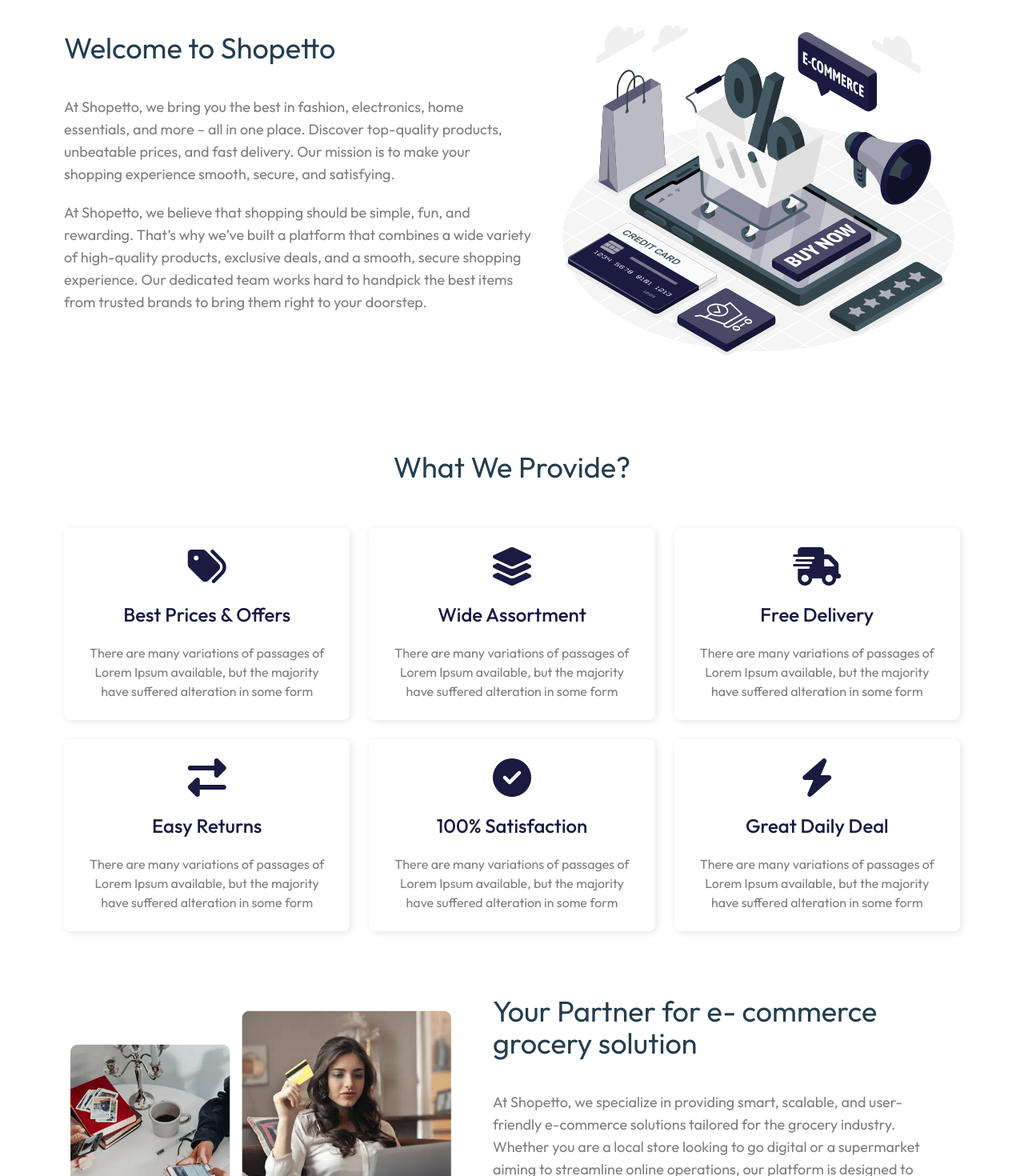
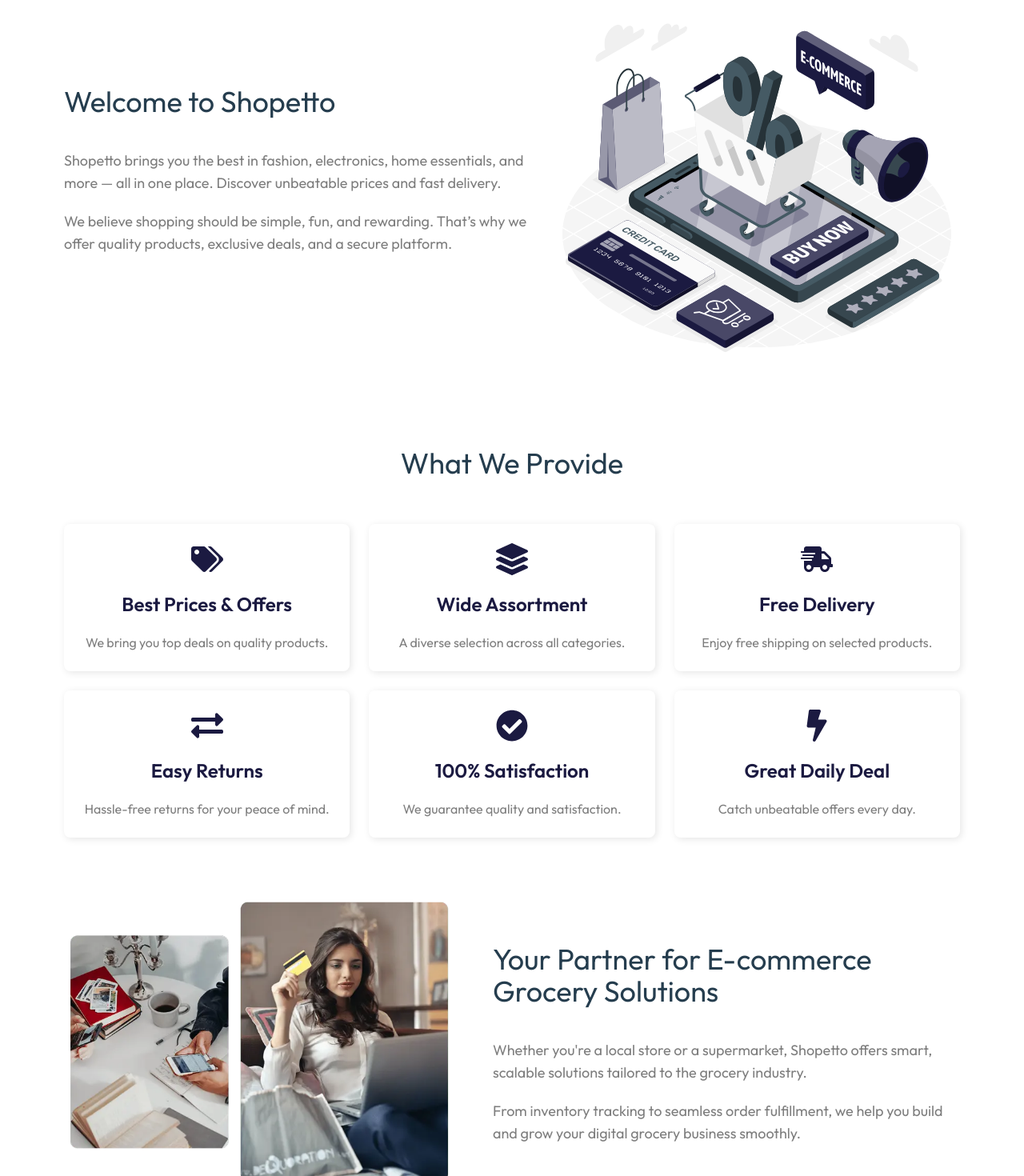
Before and after one commit to omarsabry11/Shopetto, a Next.js app: page /about in a window 1280 px wide. Shown: the part 240-1710 px from the top of the page at 80% size. Built offline with nearby package versions, Linux system fonts and the light colour scheme; sample sign-in values are in the browser's storage.

Commit message:
Optimizing performance of about page and Fixing error at product-details page

```diff
--- a/eslint.config.mjs
+++ b/eslint.config.mjs
@@ -31,7 +31,7 @@
       "@typescript-eslint/explicit-module-boundary-types": "warn",
       "@typescript-eslint/no-unsafe-assignment": "warn",
       "@typescript-eslint/no-unsafe-member-access": "warn",
-      "@typescript-eslint/no-explicit-any": "off",
+      "@typescript-eslint/no-explicit-any": "warn",
     },
   },
 ];
--- a/package.json
+++ b/package.json
@@ -10,6 +10,9 @@
   },
   "dependencies": {
     "@fortawesome/fontawesome-free": "^6.7.2",
+    "@fortawesome/fontawesome-svg-core": "^6.7.2",
+    "@fortawesome/free-solid-svg-icons": "^6.7.2",
+    "@fortawesome/react-fontawesome": "^0.2.2",
     "@tanstack/react-query": "^5.73.3",
     "axios": "^1.8.4",
     "flowbite": "^3.1.2",
@@ -19,6 +22,7 @@
     "next": "15.3.0",
     "react": "^19.0.0",
     "react-dom": "^19.0.0",
+    "react-icons": "^5.5.0",
     "react-slick": "^0.30.3",
     "react-toastify": "^11.0.5",
     "slick-carousel": "^1.8.1",
--- a/src/app/(pages)/about/page.tsx
+++ b/src/app/(pages)/about/page.tsx
@@ -2,139 +2,123 @@
 import { Metadata } from "next";
 import Image from "next/image";
 import React from "react";
+import {
+  FaTags,
+  FaLayerGroup,
+  FaShippingFast,
+  FaExchangeAlt,
+  FaCheckCircle,
+  FaBolt,
+} from "react-icons/fa";
 
 export const metadata: Metadata = {
   title: "About",
-  description: "About page",
+  description: "About Shopetto - Your trusted e-commerce partner",
 };
+
+const iconsClasses = "text-[2.5rem] text-[#1B1A41] mx-auto";
+const features = [
+  {
+    icon: <FaTags className={iconsClasses} />,
+    title: "Best Prices & Offers",
+    desc: "We bring you top deals on quality products.",
+  },
+  {
+    icon: <FaLayerGroup className={iconsClasses} />,
+    title: "Wide Assortment",
+    desc: "A diverse selection across all categories.",
+  },
+  {
+    icon: <FaShippingFast className={iconsClasses} />,
+    title: "Free Delivery",
+    desc: "Enjoy free shipping on selected products.",
+  },
+  {
+    icon: <FaExchangeAlt className={iconsClasses} />,
+    title: "Easy Returns",
+    desc: "Hassle-free returns for your peace of mind.",
+  },
+  {
+    icon: <FaCheckCircle className={iconsClasses} />,
+    title: "100% Satisfaction",
+    desc: "We guarantee quality and satisfaction.",
+  },
+  {
+    icon: <FaBolt className={iconsClasses} />,
+    title: "Great Daily Deal",
+    desc: "Catch unbeatable offers every day.",
+  },
+];
 
 export default function About() {
   return (
     <ProtectRoute>
-      <section className="container mx-auto sm:px-10 px-5 my-16 min-h-[calc(100vh-10rem)]">
-        <div className="flex items-center gap-8 max-lg:flex-col mb-20">
-          <div className=" max-lg:w-full flex-1 ">
+      <section className="container mx-auto px-5 sm:px-10 my-16 min-h-[calc(100vh-10rem)]">
+        <div className="flex items-center gap-8 flex-wrap mb-20">
+          <div className="flex-1 min-w-[300px]">
             <h2 className="main-title">Welcome to Shopetto</h2>
             <p className="text-lg text-[#7E7E7E] mb-5">
-              At Shopetto, we bring you the best in fashion, electronics, home
-              essentials, and more – all in one place. Discover top-quality
-              products, unbeatable prices, and fast delivery. Our mission is to
-              make your shopping experience smooth, secure, and satisfying.
+              Shopetto brings you the best in fashion, electronics, home
+              essentials, and more — all in one place. Discover unbeatable
+              prices and fast delivery.
             </p>
             <p className="text-lg text-[#7E7E7E] mb-8">
-              At Shopetto, we believe that shopping should be simple, fun, and
-              rewarding. That’s why we’ve built a platform that combines a wide
-              variety of high-quality products, exclusive deals, and a smooth,
-              secure shopping experience. Our dedicated team works hard to
-              handpick the best items from trusted brands to bring them right to
-              your doorstep.
+              We believe shopping should be simple, fun, and rewarding. That’s
+              why we offer quality products, exclusive deals, and a secure
+              platform.
             </p>
           </div>
-          <div className="max-xl:hidden w-[45%]">
+          <div className="w-[45%] max-xl:hidden">
             <Image
-              src={"/images/about/Ecommerce2.svg"}
-              className="w-full"
-              alt={"About section image1"}
+              src="/images/about/Ecommerce2.svg"
+              alt="About Shopetto"
               width={500}
               height={500}
+              priority
             />
           </div>
         </div>
+
         <div className="my-14">
-          <h2 className="main-title text-center">What We Provide?</h2>
+          <h2 className="main-title text-center">What We Provide</h2>
           <div className="grid md:grid-cols-2 lg:grid-cols-3 gap-6 mt-14">
-            <div className="text-center  p-6 rounded-lg custom-box-shadow">
-              <i className="fas fa-tags text-[3rem] text-[#1B1A41]"></i>
-              <h3 className="text-title text-2xl text-[#1B1A41] font-[500] my-5">
-                Best Prices & Offers
+            {features.map((feature, index) => (
+              <div
+                key={index}
+                className="text-center p-6 rounded-lg custom-box-shadow"
+              >
+                {feature.icon}
+                <h3 className="text-2xl text-[#1B1A41] font-semibold my-5">
+                  {feature.title}
                 </h3>
-              <p className="text-[#7E7E7E]">
-                There are many variations of passages of Lorem Ipsum available,
-                but the majority have suffered alteration in some form
-              </p>
+                <p className="text-[#7E7E7E]">{feature.desc}</p>
               </div>
-            <div className="text-center  p-6 rounded-lg custom-box-shadow">
-              <i className="fas fa-layer-group text-[3rem] text-[#1B1A41]"></i>
-              <h3 className="text-title text-2xl text-[#1B1A41] font-[500] my-5">
-                Wide Assortment
-              </h3>
-              <p className="text-[#7E7E7E]">
-                There are many variations of passages of Lorem Ipsum available,
-                but the majority have suffered alteration in some form
-              </p>
-            </div>
-            <div className="text-center  p-6 rounded-lg custom-box-shadow">
-              <i className="fas fa-shipping-fast text-[3rem] text-[#1B1A41]"></i>
-              <h3 className="text-title text-2xl text-[#1B1A41] font-[500] my-5">
-                Free Delivery
-              </h3>
-              <p className="text-[#7E7E7E]">
-                There are many variations of passages of Lorem Ipsum available,
-                but the majority have suffered alteration in some form
-              </p>
-            </div>
-            <div className="text-center  p-6 rounded-lg custom-box-shadow">
-              <i className="fas fa-exchange-alt text-[3rem] text-[#1B1A41]"></i>
-              <h3 className="text-title text-2xl text-[#1B1A41] font-[500] my-5">
-                Easy Returns
-              </h3>
-              <p className="text-[#7E7E7E]">
-                There are many variations of passages of Lorem Ipsum available,
-                but the majority have suffered alteration in some form
-              </p>
-            </div>
-            <div className="text-center  p-6 rounded-lg custom-box-shadow">
-              <i className="fas fa-check-circle text-[3rem] text-[#1B1A41]"></i>
-
-              <h3 className="text-title text-2xl text-[#1B1A41] font-[500] my-5">
-                100% Satisfaction
-              </h3>
-              <p className="text-[#7E7E7E]">
-                There are many variations of passages of Lorem Ipsum available,
-                but the majority have suffered alteration in some form
-              </p>
-            </div>
-            <div className="text-center  p-6 rounded-lg custom-box-shadow">
-              <i className="fas fa-bolt text-[3rem] text-[#1B1A41]"></i>
-              <h3 className="text-title text-2xl text-[#1B1A41] font-[500] my-5">
-                Great Daily Deal
-              </h3>
-              <p className="text-[#7E7E7E]">
-                There are many variations of passages of Lorem Ipsum available,
-                but the majority have suffered alteration in some form
-              </p>
+            ))}
           </div>
         </div>
-        </div>
-        <div className="my-20">
-          <div className="flex items-center gap-8 max-lg:flex-col">
-            <div className="w-[45%] max-lg:w-full">
+
+        <div className="my-20 flex flex-wrap gap-8 items-center">
+          <div className="w-full lg:w-[45%]">
             <Image
-                src={"/images/about/partners.webp"}
-                className="w-full"
-                alt="partners image"
+              src="/images/about/partners.webp"
+              alt="Shopetto partners"
               width={500}
               height={500}
+              loading="lazy"
             />
           </div>
-            <div className="w-1/2 max-lg:w-full">
+          <div className="flex-1">
             <h3 className="main-title">
-                Your Partner for e- commerce grocery solution
+              Your Partner for E-commerce Grocery Solutions
             </h3>
             <p className="text-lg text-[#7E7E7E] mb-5">
-                At Shopetto, we specialize in providing smart, scalable, and
-                user-friendly e-commerce solutions tailored for the grocery
-                industry. Whether you are a local store looking to go digital or
-                a supermarket aiming to streamline online operations, our
-                platform is designed to support your growth every step of the
-                way.
+              Whether you're a local store or a supermarket, Shopetto offers
+              smart, scalable solutions tailored to the grocery industry.
             </p>
-              <p className="text-lg text-[#7E7E7E] mb-8">
-                From intuitive product management to seamless order fulfillment
-                and real-time inventory tracking — we offer everything you need
-                to run your online grocery business smoothly and efficiently.
+            <p className="text-lg text-[#7E7E7E]">
+              From inventory tracking to seamless order fulfillment, we help you
+              build and grow your digital grocery business smoothly.
             </p>
-            </div>
           </div>
         </div>
       </section>
--- a/src/app/(pages)/categories/[categoryDetails]/page.jsx
+++ b/src/app/(pages)/categories/[categoryDetails]/page.jsx
@@ -8,7 +8,7 @@
   description: "Categories page",
 };
 export default async function CategoryDetails({ params }) {
-  const categoryID = params.categoryDetails;
+  const { categoryID } = await params;
 
   const res = await fetch(`https://ecommerce.routemisr.com/api/v1/products`, {
     next: {
@@ -39,8 +39,6 @@
   );
   const categoryName = await categoryNameRes.json();
 
-  console.log("NAmeeeeee", categoryName);
-
   return (
     <ProtectRoute>
       <section className="min-h-[calc(100vh-10rem)]">
--- a/src/app/_core/components/navbar/navbar.tsx
+++ b/src/app/_core/components/navbar/navbar.tsx
@@ -1,7 +1,7 @@
 "use client";
 import Link from "next/link";
 import { TokenContext } from "../../_contexts/tokenContext";
-import { useContext, useEffect, useRef, useState } from "react";
+import { useContext, useEffect, useMemo, useRef, useState } from "react";
 import { useRouter } from "next/navigation";
 
 export default function Navbar() {
@@ -60,7 +60,6 @@
     },
     {
       id: 2,
-
       title: "About",
       link: "/about",
       icon: (
@@ -332,7 +331,7 @@
                 <ul className="flex items-center gap-6 text-[0.95rem] justify-center max-lg:hidden">
                   {appBarData.map((item) => (
                     <li key={item.id}>
-                      <Link href={`/${item.link}`}>{item.title}</Link>
+                      <Link href={`${item.link}`}>{item.title}</Link>
                     </li>
                   ))}
                 </ul>
--- a/tailwind.config.js
+++ b/tailwind.config.js
@@ -5,7 +5,9 @@
     "./node_modules/flowbite-react/**/*.js",
   ],
   theme: {
-    extend: {},
+    fontFamily: {
+      sans: ['var(--font-outfit)', 'sans-serif'],
+    },
   },
   plugins: [
     // eslint-disable-next-line @typescript-eslint/no-require-imports
```
Also changed, not shown: next.config.ts (+4 -6 lines), src/app/(pages)/product-details/[productId]/page.jsx (+3 -5 lines), src/app/_feature/pages/about/components/FeaturedCard/FeaturedCard.jsx (added, +14 -0 lines), src/app/_feature/pages/home/components/FeaturedProducts/FeaturedProducts.jsx (+1 -8 lines), src/app/globals.css (+3 -19 lines), src/app/layout.tsx (+7 -7 lines), 1 other file (tests, documents, lock files or other folders). Lines whose indentation alone changed are shown as unchanged.
